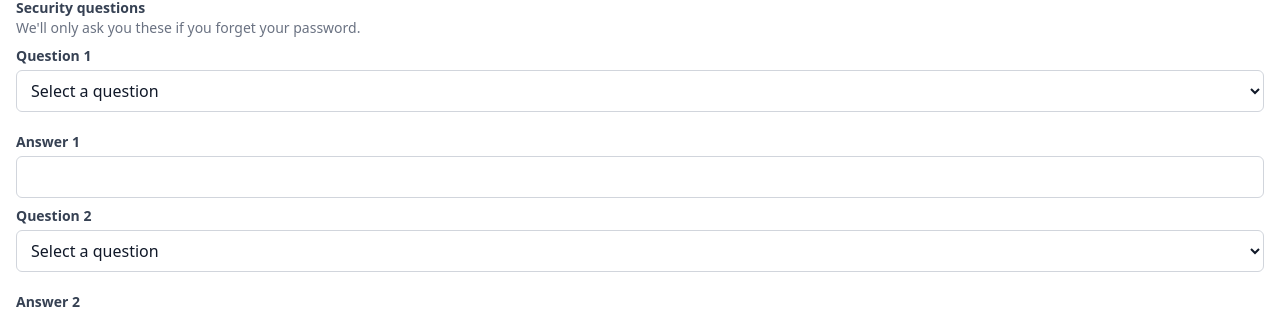
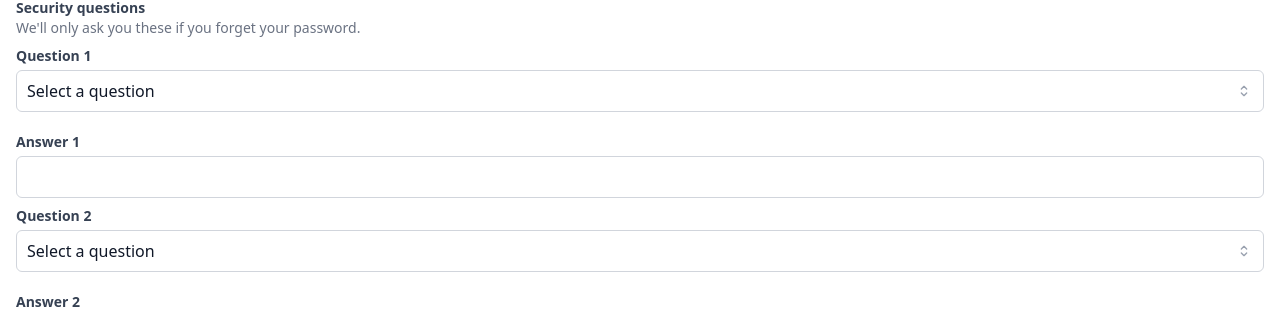
Before and after one commit to hylickipiotr/onboarding, a React (Vite) app: page /login-details in a window 1280 px wide. Shown: the part 398-712 px from the top of the page. Built offline with nearby package versions, Linux system fonts and the light colour scheme.

Commit message:
refactor: improve styles

```diff
--- a/src/components/Input/Input.styles.ts
+++ b/src/components/Input/Input.styles.ts
@@ -1,11 +1,11 @@
 import { cva } from "class-variance-authority";
 
 export const inputBaseClassName =
-  'block w-full rounded-md border border-gray-300 px-2.5 py-2 bg-white text-gray-900 hover:border-gray-400 hover:cursor-text focus:outline-none focus:border-blue-400 focus:ring-3 focus:ring-offset-0 focus:ring-blue-200 transition-colors';
+  'block w-full rounded-md border border-gray-300 px-2.5 py-2 bg-white text-gray-900 cursor-text transition-colors focus:outline-none focus:border-blue-500 autofill:bg-white';
 export const inputClassName = cva(inputBaseClassName, {
   variants: {
     error: {
-      true: 'border-red-500 text-red-600 focus:border-red-500 focus:ring-red-200 hover:border-red-500',
+      true: 'border-red-500 text-red-600 focus:border-red-500 focus:ring-red-200',
       false: 'border-gray-300 text-gray-900',
     },
   },
--- a/src/components/Select/Select.styles.ts
+++ b/src/components/Select/Select.styles.ts
@@ -1,3 +1,4 @@
 import { inputClassName } from "../Input/Input.styles";
 
 export const selectClassName = inputClassName;
+export const selectBaseClassName = 'appearance-none cursor-pointer';
--- a/src/components/Select/Select.tsx
+++ b/src/components/Select/Select.tsx
@@ -1,6 +1,7 @@
+import { IconChevronDown, IconSelector } from '@tabler/icons-react';
 import type { VariantProps } from 'class-variance-authority';
 import { twMerge } from 'tailwind-merge';
-import { selectClassName } from './Select.styles';
+import { selectBaseClassName, selectClassName } from './Select.styles';
 
 export type SelectProps = React.JSX.IntrinsicElements['select'] &
   VariantProps<typeof selectClassName> & {
@@ -20,10 +21,15 @@ export const Select: React.FC<SelectProps> = ({
   ...props
 }) => {
   return (
+    <div className="relative flex flex-col">
       <select
         name={name}
         id={id ?? name}
-      className={twMerge(selectClassName({ error }), className)}
+        className={twMerge(
+          selectClassName({ error }),
+          selectBaseClassName,
+          className
+        )}
         value={value}
         defaultValue={value === undefined ? defaultValue ?? '' : undefined}
         aria-invalid={error ? 'true' : undefined}
@@ -34,5 +40,9 @@ export const Select: React.FC<SelectProps> = ({
         </option>
         {children}
       </select>
+      <span>
+        <IconSelector className="w-4 h-4 text-gray-400 absolute right-3 top-1/2 transform -translate-y-1/2 pointer-events-none" />
+      </span>
+    </div>
   );
 };
```
Lines whose indentation alone changed are shown as unchanged.
